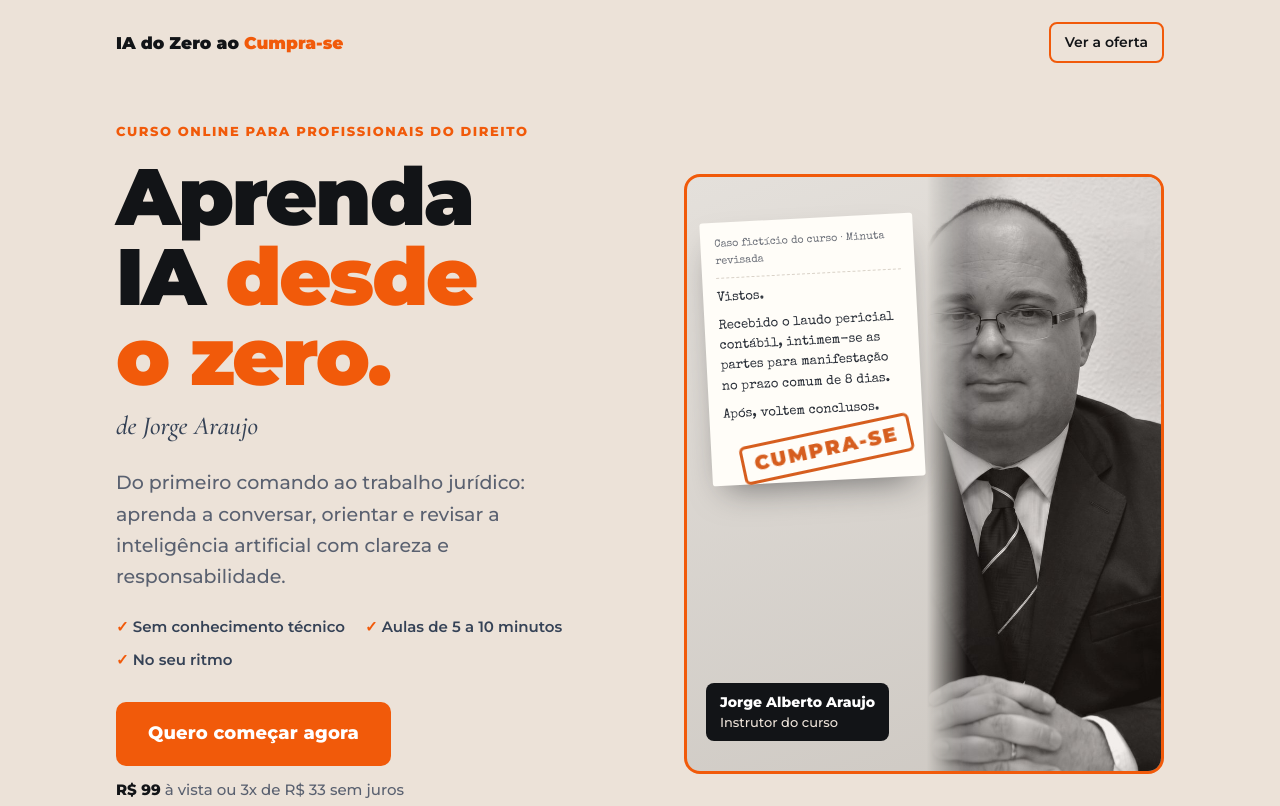
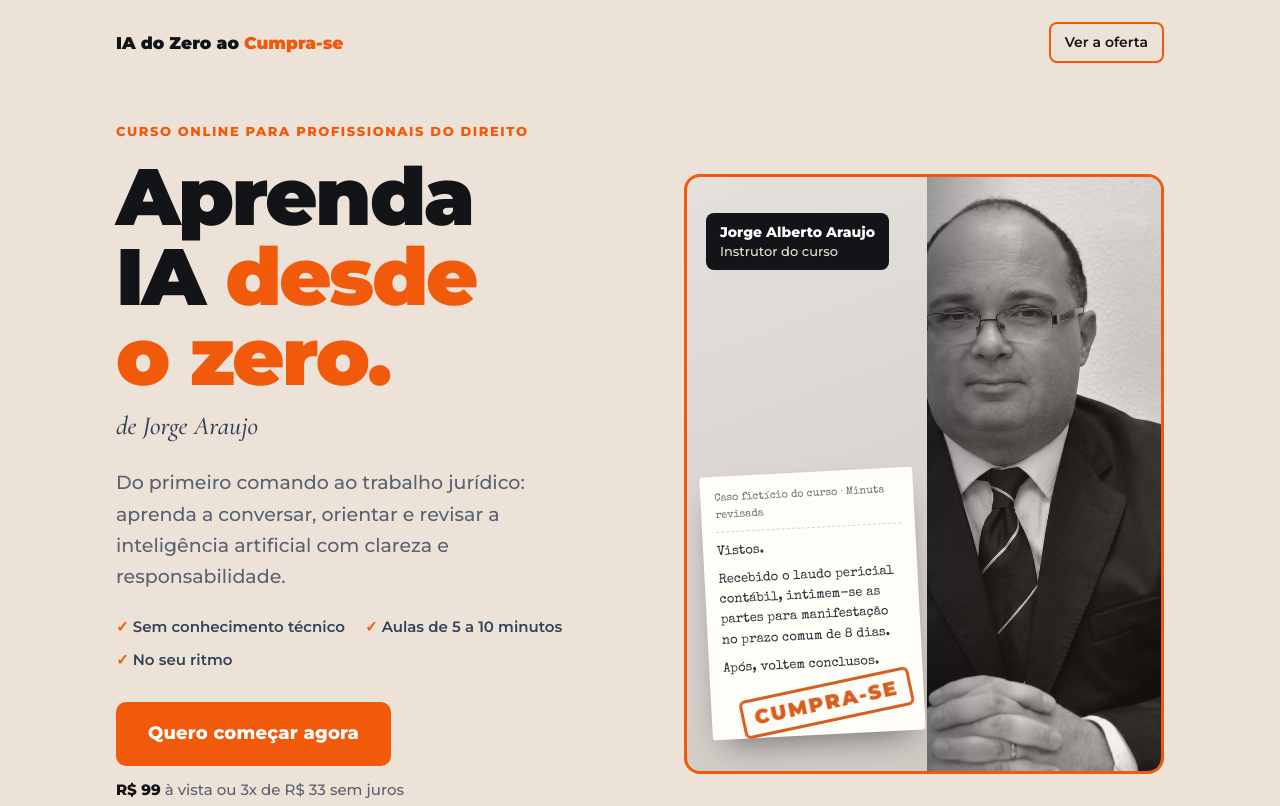
Before and after one commit to jaa41/ia-do-zero-ao-cumpra-se, a plain HTML site: page index.html in a window 1280 px wide. Shown: the top 806 px of the page. Drawn offline with nearby package versions, Linux system fonts and the light colour scheme.

Commit message:
Minuta embaixo à esquerda e rosto sem esmaecimento
Co-Authored-By: Claude Opus 5.5 <noreply@anthropic.com>

```diff
--- a/index.html
+++ b/index.html
@@ -78,7 +78,7 @@
   .preco { margin-top: 12px; font-size: 15px; color: var(--suave); }
   .preco strong { color: var(--preto); }
 
-  /* Quadro 4:5: retrato inteiro à direita, a minuta com o carimbo à esquerda. */
+  /* Quadro 4:5: retrato inteiro à direita; legenda no alto e minuta com o carimbo embaixo, à esquerda. */
   .quadro {
     position: relative; width: 100%; max-width: 480px; margin: 28px 0 40px auto; aspect-ratio: 4 / 5;
     border: 3px solid var(--laranja); border-radius: 16px; overflow: hidden;
@@ -86,11 +86,9 @@
   }
   .quadro .foto {
     position: absolute; right: 0; bottom: 0; height: 100%; width: auto; max-width: none;
-    -webkit-mask-image: linear-gradient(to right, transparent 0, #000 40px);
-    mask-image: linear-gradient(to right, transparent 0, #000 40px);
   }
   .papel {
-    position: absolute; left: 4%; top: 7%; width: 45%;
+    position: absolute; left: 4%; bottom: 6%; width: 45%;
     background: #fffdf8; color: #2a2f38; border-radius: 3px;
     padding: 14px 14px 60px; font-family: var(--maquina); font-size: clamp(10px, 2.6vw, 13px); line-height: 1.55;
     box-shadow: 0 16px 34px -14px rgba(18, 20, 23, .55); transform: rotate(-3deg);
@@ -108,7 +106,7 @@
     @keyframes carimbar { from { transform: rotate(-9deg) scale(1.9); opacity: .15; } to { transform: rotate(-9deg) scale(1); opacity: .9; } }
   }
   .quadro .legenda {
-    position: absolute; left: 4%; bottom: 5%; background: var(--preto); color: var(--marfim);
+    position: absolute; left: 4%; top: 6%; background: var(--preto); color: var(--marfim);
     font-size: 13px; line-height: 1.4; padding: 10px 14px; border-radius: 8px;
   }
   .quadro .legenda b { color: #fff; display: block; font-size: 14px; }
```
